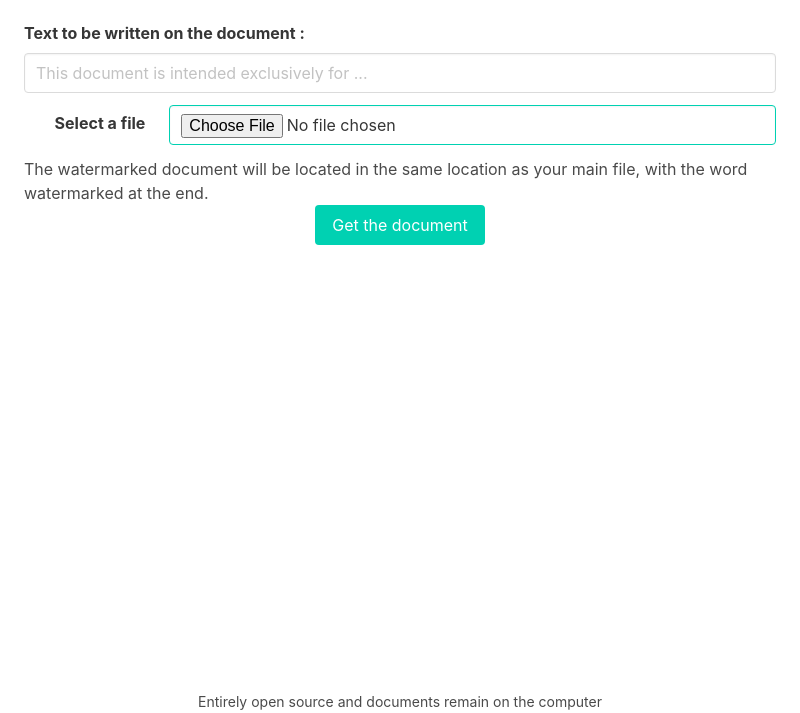
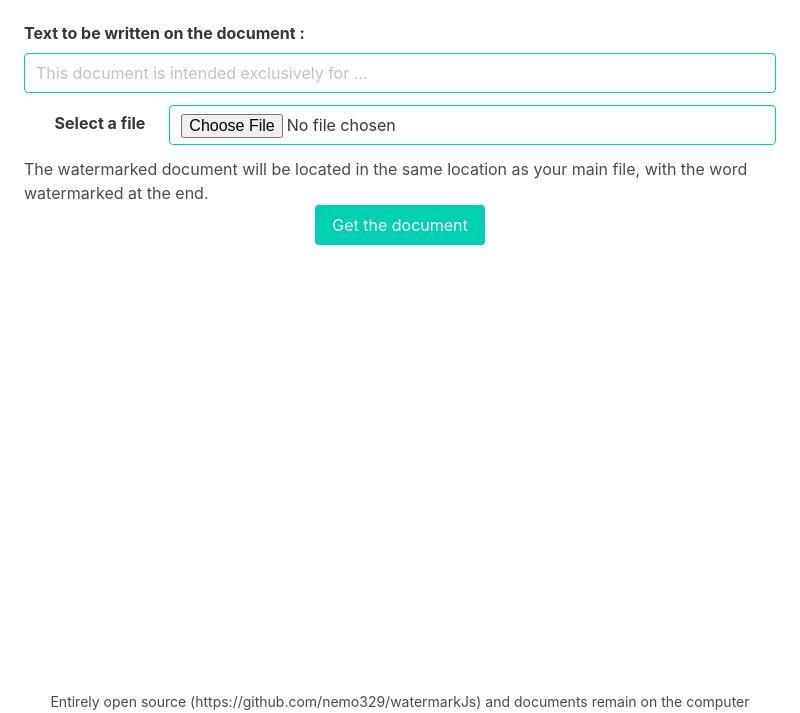
Before and after one commit to nemo329/watermarkJs, an Electron app: page app/index.html in a window 800 px wide. Shown: the part 87-800 px from the top of the page. Drawn offline with Linux system fonts and the light colour scheme.

Commit message:
Icon and interface changes

```diff
--- a/app/index.html
+++ b/app/index.html
@@ -23,7 +23,7 @@
           <div class="field">
             <label class="label">Text to be written on the document :</label>
             <div class="control">
-              <input id="messageInput" class="input" type="text"
+              <input id="messageInput" class="input is-primary" type="text"
                 placeholder="This document is intended exclusively for ...">
             </div>
           </div>
@@ -48,12 +48,12 @@
         </form>
 
       </div>
-
-      <span  id="endSuccess" class="tag is-success"></span>
+      <br>
+      <span  id="endSuccess" class="tag is-primary"></span>
     </section>
     <footer class="has-text-centered is-flex-align-items-flex-end mt-auto">
       <small>
-        <span>Entirely open source and documents remain on the computer</span>
+        <span>Entirely open source (https://github.com/nemo329/watermarkJs) and documents remain on the computer</span>
         <br />
       </small>
     </footer>  </div>
```
Also changed, not shown: resources/watermarkjs.ico, resources/watermarkjs.png.
